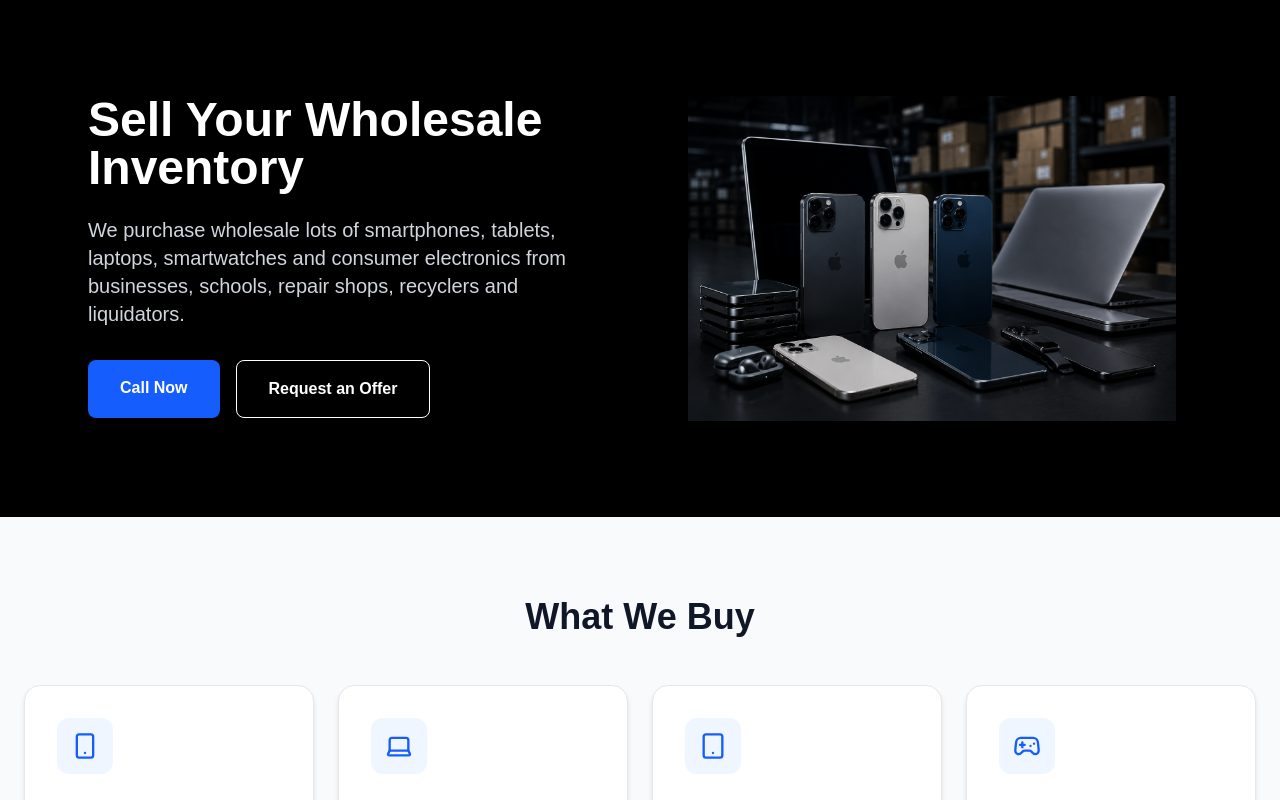
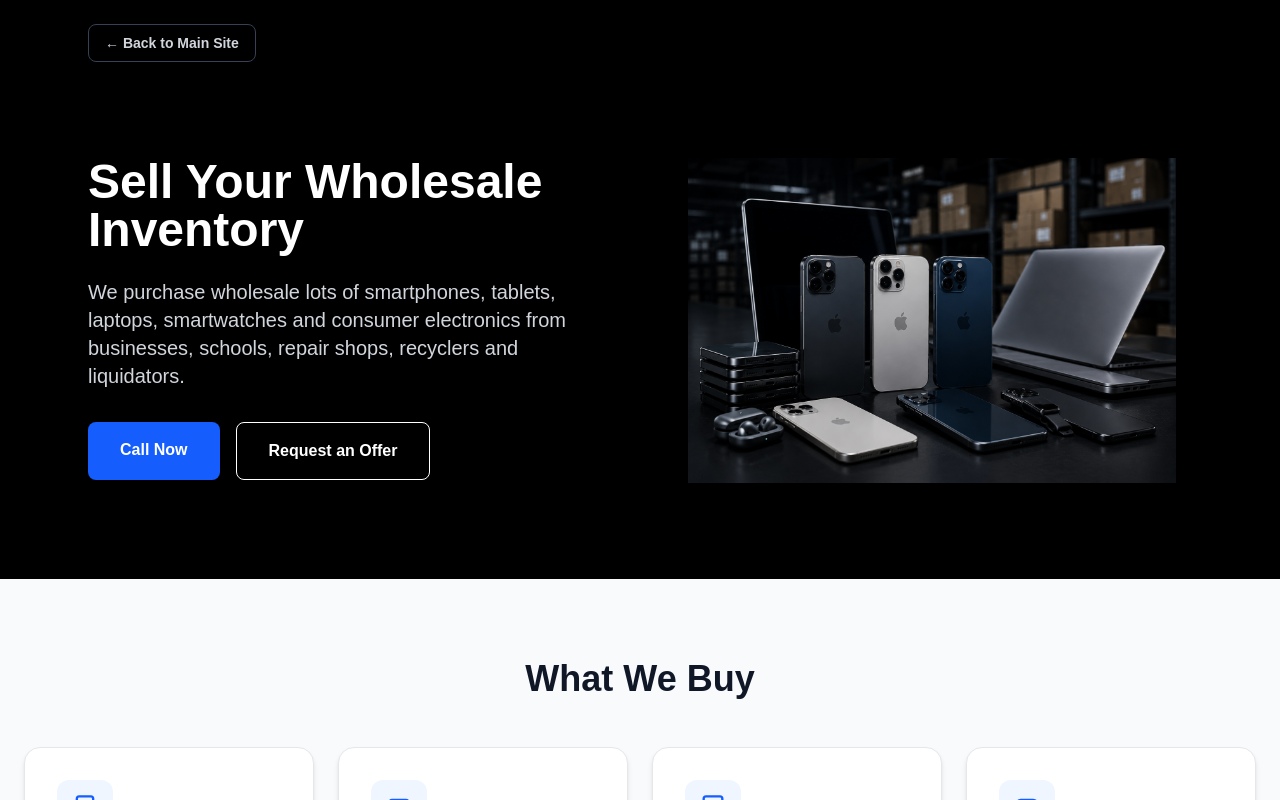
Before and after one commit to marupov/alex-the-phone-guy, a Next.js app: page /wholesale in a window 1280 px wide. Shown: the top 800 px of the page. Built offline with nearby package versions, Linux system fonts and the light colour scheme.

Commit message:
Update page.tsx

```diff
--- a/app/wholesale/page.tsx
+++ b/app/wholesale/page.tsx
@@ -71,6 +71,7 @@ export default function WholesalePage() {
   return (
     <main className="min-h-screen bg-white text-gray-900">
 
+
 <script
   type="application/ld+json"
   dangerouslySetInnerHTML={{
@@ -80,6 +81,15 @@ export default function WholesalePage() {
 
       {/* Hero */}
       <section className="bg-black text-white">
+        <div className="max-w-6xl mx-auto px-6 pt-6">
+  <a
+    href="/"
+    className="inline-flex items-center border border-gray-700 hover:border-gray-500 text-gray-300 hover:text-white px-4 py-2 rounded-lg text-sm font-semibold transition"
+  >
+    ← Back to Main Site
+  </a>
+</div>
+
         <div className="max-w-6xl mx-auto px-6 py-24 grid lg:grid-cols-2 gap-16 items-start">
 <div>
           <h1 className="text-5xl font-bold mb-6">
```
